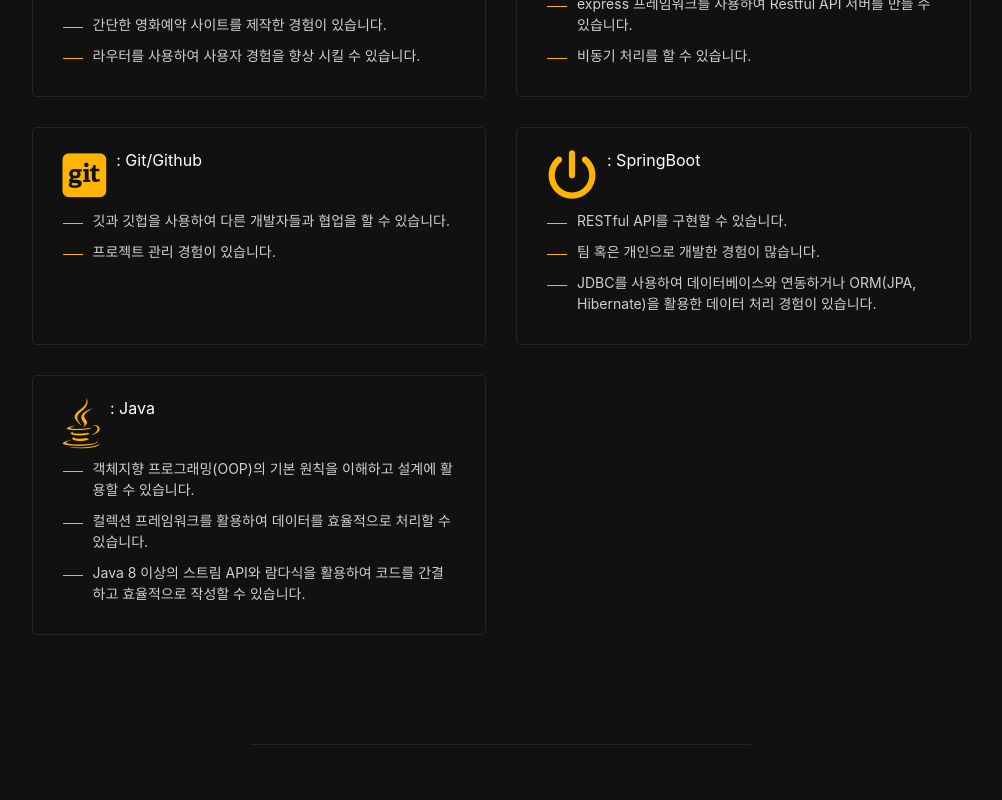
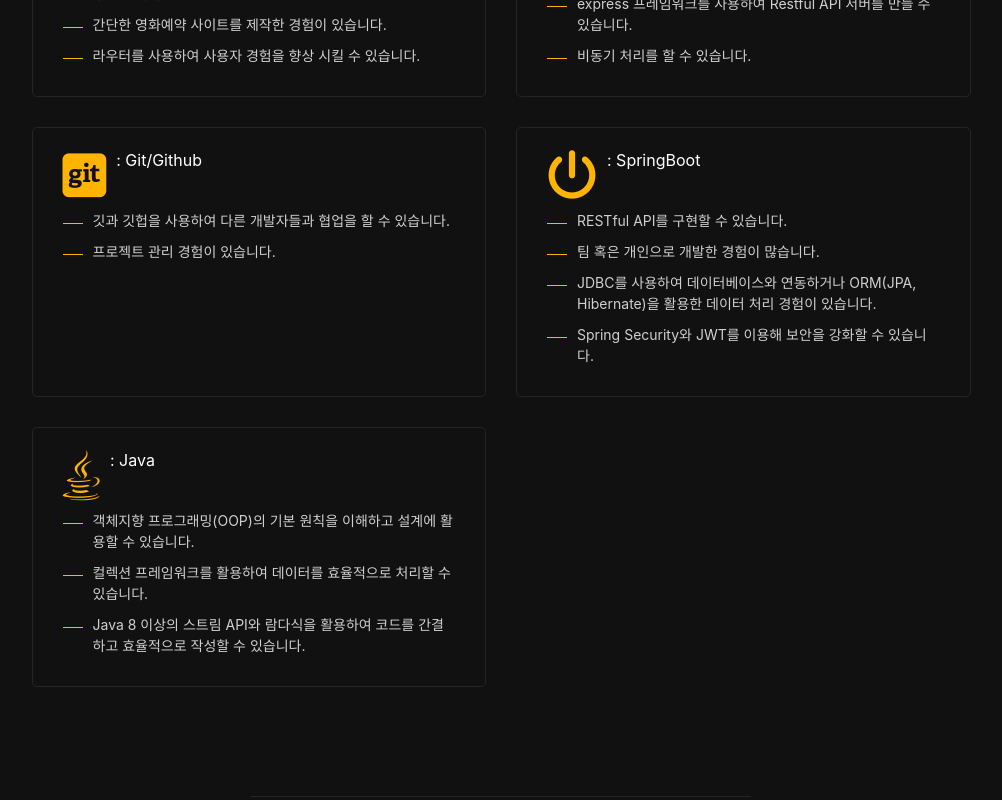
Before and after one commit to 98Woonho/98Woonho.github.io, a React (Create React App) app: page /about in a window 1280 px wide. Shown: the part 720-1520 px from the top of the page, without its empty margins (139-1141 px from the left). Built offline with nearby package versions, Linux system fonts and the light colour scheme.

Commit message:
skillData 수정

```diff
--- a/src/assets/data/skilldata.js
+++ b/src/assets/data/skilldata.js
@@ -27,14 +27,14 @@ const skillData = {
 		},
 		{
 			label: "SpringBoot",
-			detail: ["RESTful API를 구현할 수 있습니다.", "팀 혹은 개인으로 개발한 경험이 많습니다.", "JDBC를 사용하여 데이터베이스와 연동하거나 ORM(JPA, Hibernate)을 활용한 데이터 처리 경험이 있습니다."],
+			detail: ["RESTful API를 구현할 수 있습니다.", "팀 혹은 개인으로 개발한 경험이 많습니다.", "JDBC를 사용하여 데이터베이스와 연동하거나 ORM(JPA, Hibernate)을 활용한 데이터 처리 경험이 있습니다.", "Spring Security와 JWT를 이용해 보안을 강화할 수 있습니다."],
 			icon: "fa-solid fa-power-off",
 		},
 		{
 			label: "Java",
 			detail: ["객체지향 프로그래밍(OOP)의 기본 원칙을 이해하고 설계에 활용할 수 있습니다.", "컬렉션 프레임워크를 활용하여 데이터를 효율적으로 처리할 수 있습니다.", "Java 8 이상의 스트림 API와 람다식을 활용하여 코드를 간결하고 효율적으로 작성할 수 있습니다."],
 			icon: "fa-brands fa-java"
-		}
+		},
 	],
 
 	experienceList: [
```
